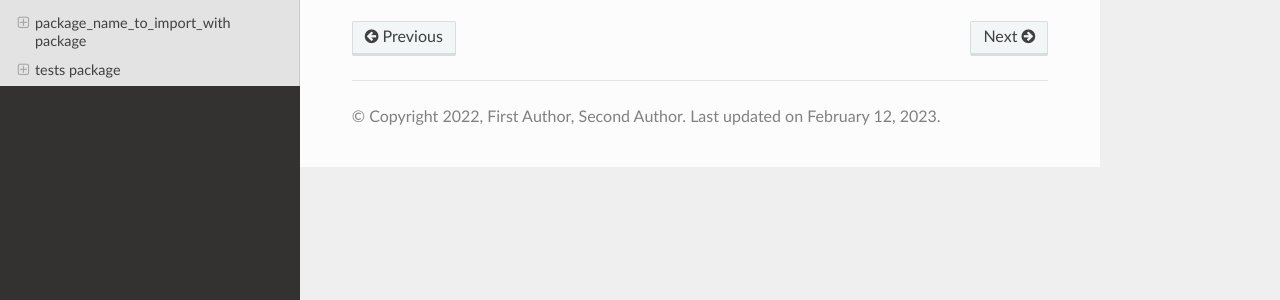
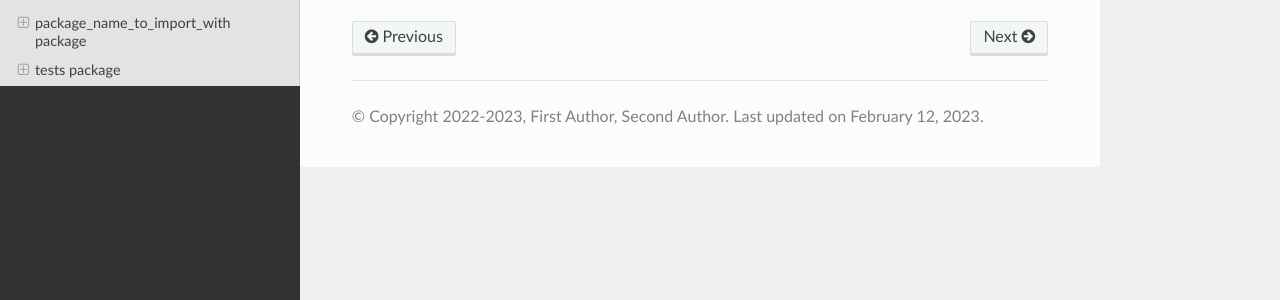
Before and after one commit to yarnabrina/learn-python-packaging, a Sphinx documentation site: the page built from docs/source/module_that_can_be_imported_directly.rst, in a window 1280 px wide. Shown: the part 310-610 px from the top of the page. Built offline with Sphinx 7.4.7 and the Read the Docs theme 2.0.0, drawn with Linux system fonts in a browser that asks for light colours; pages that are not in the unit, such as notebooks, are missing from menus.

Commit message:
avoid builtin override

```diff
--- a/docs/source/conf.py
+++ b/docs/source/conf.py
@@ -8,7 +8,7 @@
 
 project = "package_name_to_install_with"
 version = str(package_name_to_import_with.__version__)
-copyright = "2022, First Author, Second Author"
+project_copyright = "2022-2023, First Author, Second Author"
 author = "First Author, Second Author"
 release = "v1.0.0"
 
```
